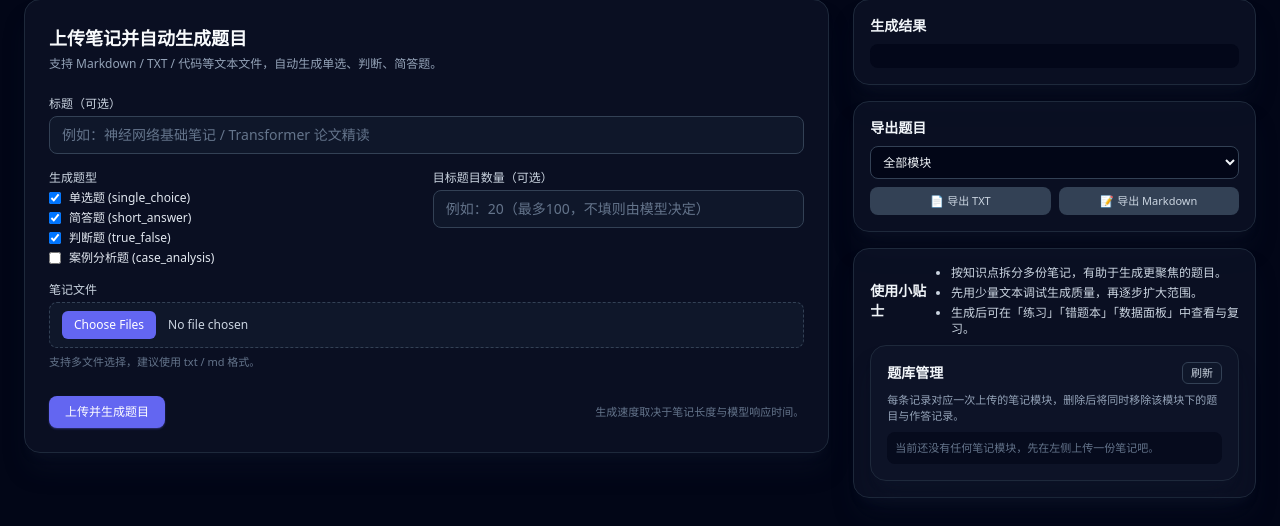
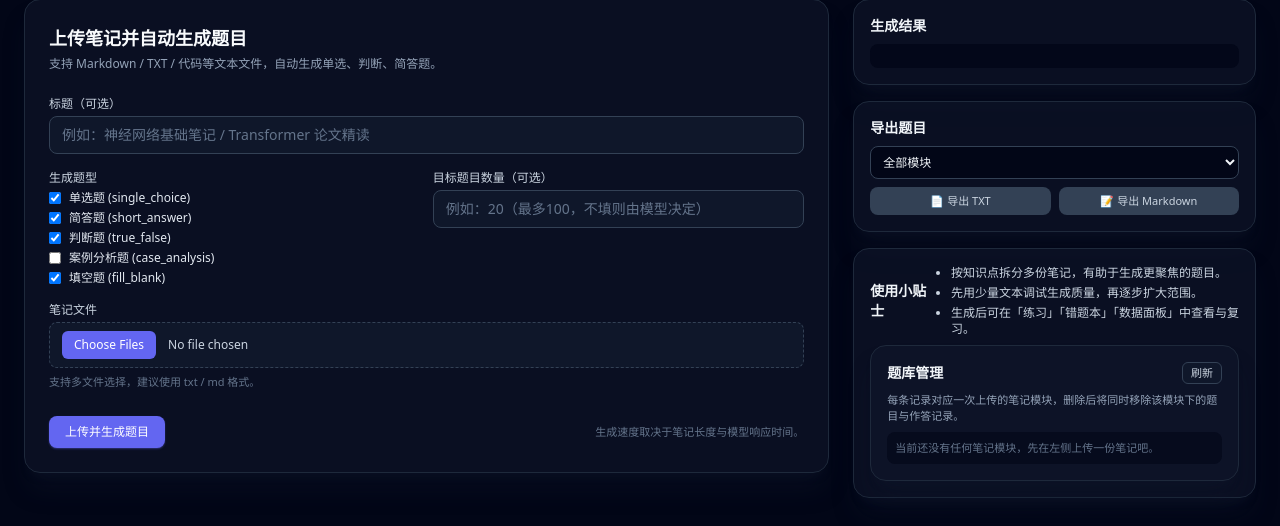
Before and after one commit to Whisper-711/ai-review-system, a Flask app: page / in a window 1280 px wide. Shown: the part 94-620 px from the top of the page. Run offline with Flask 3, Linux system fonts and the light colour scheme; data that the repository does not hold is empty; some libraries are stand-ins or nearby versions.

Commit message:
feat: add fill-in-the-blank question type
- New q_type 'fill_blank': AI generates from notes, focuses on key concepts
- Content uses ____ for blanks, AI highlighted in amber dashed style
- AI scoring with score_fill_blank() - accepts synonyms and alternate phrasings
- Updated all templates: upload form, edit modal, practice/exam/search/exam rendering
- Updated type maps across all pages

Co-Authored-By: Claude Opus 4.8 <noreply@anthropic.com>

```diff
--- a/app.py
+++ b/app.py
@@ -236,7 +236,7 @@ def create_app():
         if fmt == 'txt':
             lines = []
             for q in questions:
-                type_map = {'single_choice': '单选', 'true_false': '判断', 'short_answer': '简答', 'case_analysis': '案例'}
+                type_map = {'single_choice': '单选', 'true_false': '判断', 'short_answer': '简答', 'case_analysis': '案例', 'fill_blank': '填空'}
                 t = type_map.get(q['q_type'], q['q_type'])
                 lines.append(f"[{t}] #{q['id']} ({q['knowledge_tag']})")
                 lines.append(f"  题干: {q['content']}")
@@ -252,7 +252,7 @@ def create_app():
         elif fmt == 'md':
             lines = []
             for q in questions:
-                type_map = {'single_choice': '单选', 'true_false': '判断', 'short_answer': '简答', 'case_analysis': '案例'}
+                type_map = {'single_choice': '单选', 'true_false': '判断', 'short_answer': '简答', 'case_analysis': '案例', 'fill_blank': '填空'}
                 t = type_map.get(q['q_type'], q['q_type'])
                 lines.append(f'## [{t}] {q["content"]}')
                 lines.append(f'')
@@ -320,6 +320,10 @@ def create_app():
             # 案例分析题走 AI 评分（综合评分）
             score_0_1, comment, sub_scores = dashscope_client.score_case_answer(question, user_answer or '')
             is_correct = score_0_1 >= 0.5
+        elif question.get('q_type') == 'fill_blank':
+            # 填空题走 AI 评分
+            score_0_1, comment = dashscope_client.score_fill_blank(question, user_answer or '')
+            is_correct = score_0_1 >= 0.6
         elif question.get('q_type') == 'short_answer':
             # 简答题走千问评分
             score_0_1, comment = dashscope_client.score_answer(question, user_answer or '')
@@ -486,6 +490,9 @@ def create_app():
             elif q['q_type'] == 'short_answer':
                 score_0_1, comment = dashscope_client.score_answer(q, ua)
                 is_correct = score_0_1 >= 0.6
+            elif q['q_type'] == 'fill_blank':
+                score_0_1, comment = dashscope_client.score_fill_blank(q, ua)
+                is_correct = score_0_1 >= 0.6
             elif q['q_type'] == 'case_analysis':
                 score_0_1, comment, _ = dashscope_client.score_case_answer(q, ua)
                 is_correct = score_0_1 >= 0.5
--- a/models.py
+++ b/models.py
@@ -79,7 +79,7 @@ def get_questions_by_knowledge(db, tags, limit, note_id=None, scope=None, q_type
         sql += f' AND knowledge_tag IN ({placeholders})'
         params.extend(tags)
 
-    if q_type in ('single_choice', 'short_answer'):
+    if q_type in ('single_choice', 'short_answer', 'fill_blank'):
         sql += ' AND q_type = ?'
         params.append(q_type)
 
--- a/templates/index.html
+++ b/templates/index.html
@@ -85,6 +85,16 @@
                       class="h-3 w-3 rounded border-slate-600 bg-slate-900 text-indigo-500 focus:ring-indigo-500"
                     />
                     <span>案例分析题 (case_analysis)</span>
+                  </label>
+                  <label class="flex items-center gap-2">
+                    <input
+                      type="checkbox"
+                      name="question_types"
+                      value="fill_blank"
+                      checked
+                      class="h-3 w-3 rounded border-slate-600 bg-slate-900 text-indigo-500 focus:ring-indigo-500"
+                    />
+                    <span>填空题 (fill_blank)</span>
                   </label>
                 </div>
               </div>
@@ -232,6 +242,7 @@
               <label class="flex items-center gap-2"><input type="checkbox" id="regen-tf" value="true_false" checked class="h-3 w-3" /> 判断题</label>
               <label class="flex items-center gap-2"><input type="checkbox" id="regen-sa" value="short_answer" checked class="h-3 w-3" /> 简答题</label>
               <label class="flex items-center gap-2"><input type="checkbox" id="regen-ca" value="case_analysis" class="h-3 w-3" /> 案例分析题</label>
+              <label class="flex items-center gap-2"><input type="checkbox" id="regen-fb" value="fill_blank" checked class="h-3 w-3" /> 填空题</label>
             </div>
           </div>
           <div>
@@ -261,6 +272,7 @@
               <option value="true_false">判断题</option>
               <option value="short_answer">简答题</option>
               <option value="case_analysis">案例分析题</option>
+              <option value="fill_blank">填空题</option>
             </select>
           </div>
           <div>
@@ -346,7 +358,7 @@
           }
           let html = '';
           qs.forEach((q, i) => {
-            const typeMap = { single_choice: '单选', true_false: '判断', short_answer: '简答' };
+            const typeMap = { single_choice: '单选', true_false: '判断', short_answer: '简答', case_analysis: '案例', fill_blank: '填空' };
             const t = typeMap[q.q_type] || q.q_type;
             html += '<div class="rounded-lg border border-slate-700 bg-slate-950/60 p-3">';
             html += '<div class="flex items-start justify-between gap-2">';
--- a/templates/search.html
+++ b/templates/search.html
@@ -47,6 +47,7 @@
               <option value="true_false">判断题</option>
               <option value="short_answer">简答题</option>
               <option value="case_analysis">案例分析题</option>
+              <option value="fill_blank">填空题</option>
             </select>
             <select id="filter-difficulty" class="rounded-lg border border-slate-700 bg-slate-950 px-3 py-2 text-xs text-slate-100">
               <option value="">全部难度</option>
--- a/templates/wrong.html
+++ b/templates/wrong.html
@@ -108,7 +108,7 @@
 
           wrongQuestions.forEach((q) => {
             const div = document.createElement('article');
-            const typeMap = { single_choice: '单选', true_false: '判断', short_answer: '简答', case_analysis: '案例' };
+            const typeMap = { single_choice: '单选', true_false: '判断', short_answer: '简答', case_analysis: '案例', fill_blank: '填空' };
             div.className = 'rounded-2xl border border-rose-500/40 bg-slate-900/70 p-4 shadow-md shadow-rose-500/20';
 
             const title = document.createElement('div');
@@ -168,7 +168,7 @@
         submitBtn.disabled = false;
         progress.textContent = `${wpIndex + 1} / ${wrongQuestions.length}`;
 
-        const typeMap = { single_choice: '单选', true_false: '判断', short_answer: '简答', case_analysis: '案例' };
+        const typeMap = { single_choice: '单选', true_false: '判断', short_answer: '简答', case_analysis: '案例', fill_blank: '填空' };
         qEl.innerHTML = `<span class="text-indigo-400 text-xs">[${typeMap[q.q_type] || q.q_type}] ${q.knowledge_tag || ''}</span><br>${q.content}`;
 
         const optContainer = document.getElementById('wp-options');
```
Also changed, not shown: dashscope_client.py (+51 -1 lines), templates/exam.html (+7 -2 lines), templates/practice.html (+7 -3 lines).
